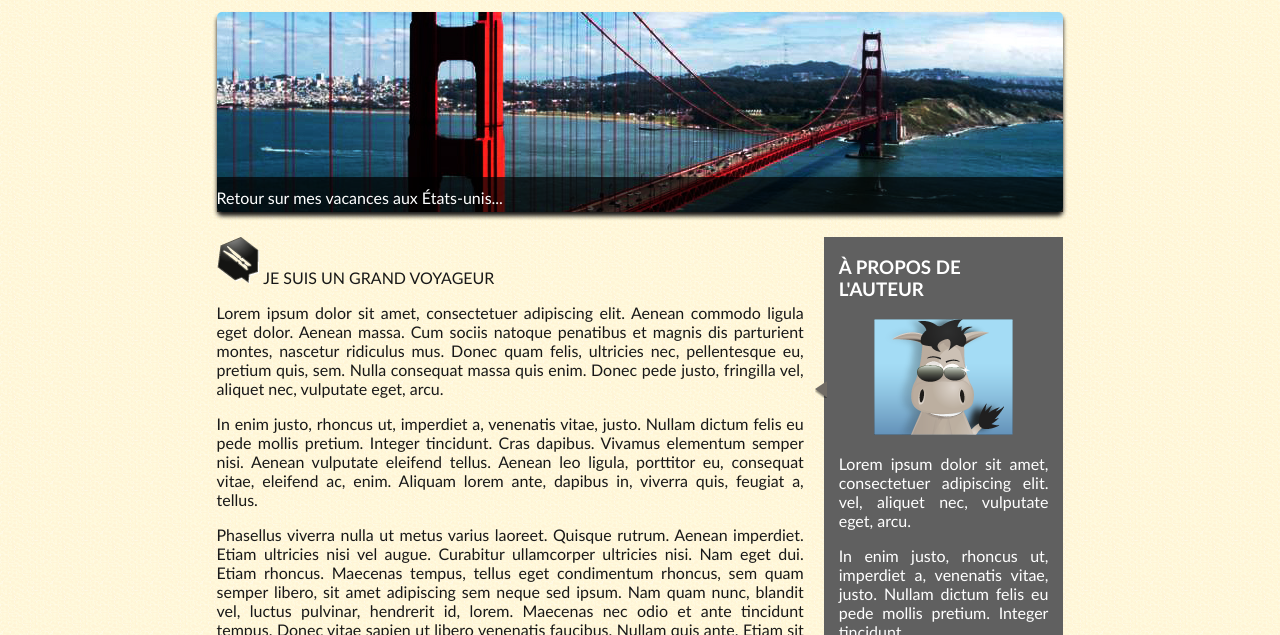
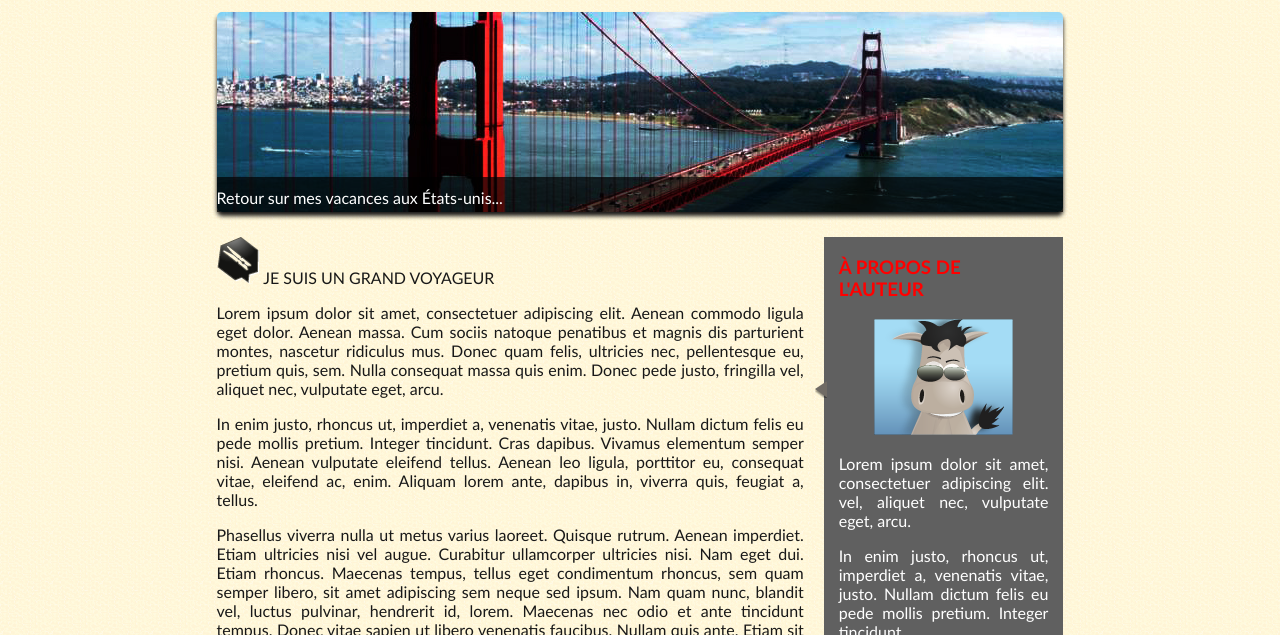
Before and after one commit to hilaryd198/simpleProjet1, a plain HTML site: page index.html in a window 1280 px wide. Shown: the part 105-740 px from the top of the page. Drawn offline with Linux system fonts and the light colour scheme.

```diff
--- a/index.html
+++ b/index.html
@@ -33,7 +33,7 @@
 					<p>Phasellus viverra nulla ut metus varius laoreet. Quisque rutrum. Aenean imperdiet. Etiam ultricies nisi vel augue. Curabitur ullamcorper ultricies nisi. Nam eget dui. Etiam rhoncus. Maecenas tempus, tellus eget condimentum rhoncus, sem quam semper libero, sit amet adipiscing sem neque sed ipsum. Nam quam nunc, blandit vel, luctus pulvinar, hendrerit id, lorem. Maecenas nec odio et ante tincidunt tempus. Donec vitae sapien ut libero venenatis faucibus. Nullam quis ante. Etiam sit amet orci eget eros faucibus tincidunt. Duis leo. Sed fringilla mauris sit amet nibh. Donec sodales sagittis magna. Sed consequat, leo eget bibendum sodales, augue velit cursus nunc.</p>
 				</article>
             	<aside>
-            		<h1>À PROPOS DE L'AUTEUR</h1>
+            		<h1 style="color: red;">À PROPOS DE L'AUTEUR</h1>
             		<p id="fleche_bulle"><img src="images/bulle.png" alt="image bulle" id="fleche_bulle"/></p>
             		<img src="images/zozor_classe.png" alt="image zozor" class="zozor" />
             		<p>Lorem ipsum dolor sit amet, consectetuer adipiscing elit. vel, aliquet nec, vulputate eget, arcu.</p>
```
